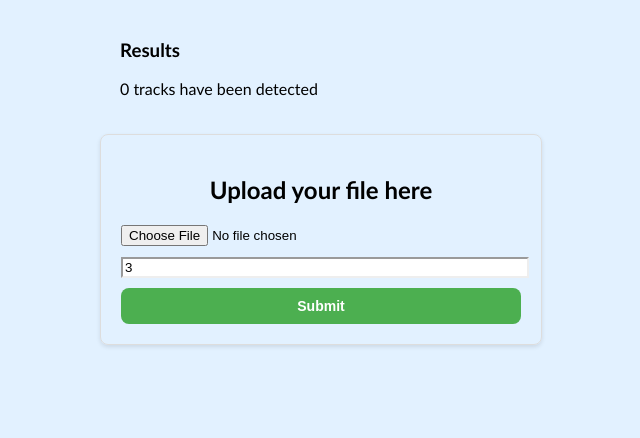
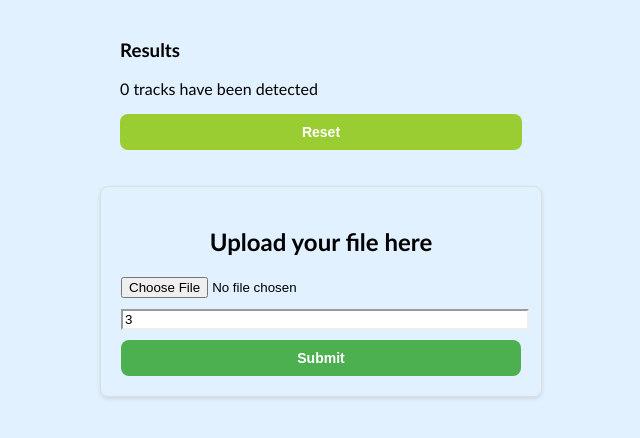
Before and after one commit to antoineqian/autoshazam, a React (Create React App) app in the folder client/: page / in a window 1280 px wide. Shown: the top 438 px of the page, without its empty margins (319-959 px from the left). Built offline with nearby package versions, Linux system fonts and the light colour scheme; the HTML template or start-up script is replaced by a standard one.

Commit message:
Reset button

```diff
--- a/client/src/App.js
+++ b/client/src/App.js
@@ -24,9 +24,16 @@ function App() {
     });
   };
 
+  const reset = () => {
+    setTracks(prevTracks => {
+      const newTrackList = [];
+      return newTrackList;
+    });
+  };
+
   return (
     <div>
-      <ListTracks tracks={tracks} deleteTrack={deleteTrack} />
+      <ListTracks tracks={tracks} deleteTrack={deleteTrack} reset={reset}/>
       <FileUploadForm tracks={tracks} addTrack={addTrack}/>
     </div>
   );
--- a/client/src/ListTracks.js
+++ b/client/src/ListTracks.js
@@ -7,7 +7,7 @@ import toast, { Toaster } from 'react-hot-toast';
 
 import AudioPlayer from './AudioPlayer';
 
-const ListTracks = ({ tracks, deleteTrack }) => {
+const ListTracks = ({ tracks, deleteTrack, reset}) => {
 
   const copyToClipBoard = (textToCopy) => {
       copy(textToCopy);
@@ -59,13 +59,17 @@ const ListTracks = ({ tracks, deleteTrack }) => {
   </div>)) : null
 
     return (
+      // sortedTracks.length > 0 ?(
         <div className='container'>
             <h3>Results</h3>
             <p>{sortedTracks.length} tracks have been detected </p>
+              <button className="btn reset-btn" onClick={e=>reset()}>
+              Reset </button>
                 <ul className="collection">
                     {trackList}
                 </ul>
         </div>
+        // ) : <div></div>
     )
 }
 
--- a/client/src/LoadingButton.js
+++ b/client/src/LoadingButton.js
@@ -2,7 +2,7 @@ import { ReactComponent as Loader } from './loader.svg'
 
 const LoadingButton = ({ text, loading = false,}) => {
   return (
-    <button className="submit-btn" type='submit' disabled={loading}>
+    <button className="btn submit-btn" type='submit' disabled={loading}>
       {!loading ? text : <Loader className="spinner" />}
     </button>
   )
--- a/client/src/index.css
+++ b/client/src/index.css
@@ -24,6 +24,29 @@ h2 {
 input {
   width: 100%;
   margin-bottom: 10px;
+}
+
+.btn{
+  width: 100%;
+  font-family: 'Anek Malayalam', sans-serif;
+  border: none;
+  outline: none;
+  border-radius: 8px;
+  font-weight: 700;
+  font-size: 14px;
+  color: #ffffff;
+  min-width: 200px;
+  min-height: 36px;
+  cursor: pointer;
+  outline: none;
+}
+
+.reset-btn {
+  background: yellowgreen;
+}
+
+.reset-btn:hover {
+  background-color: rgb(130, 170, 50);
 }
 
 .submit-btn {
@@ -122,7 +145,6 @@ input {
 .button-container {
   display: flex;
   justify-content: right;
-  /* align-items: center; */
 }
 
 .playbutton {
@@ -132,9 +154,6 @@ input {
   box-sizing: border-box;
   margin-left:0;
   margin-right:0;
-  /* position: relative; */
-  /* left: 50%; */
-  /* transform: translate(-50%, -50%), */
 }
 .track-info{
   display: flex;
```
